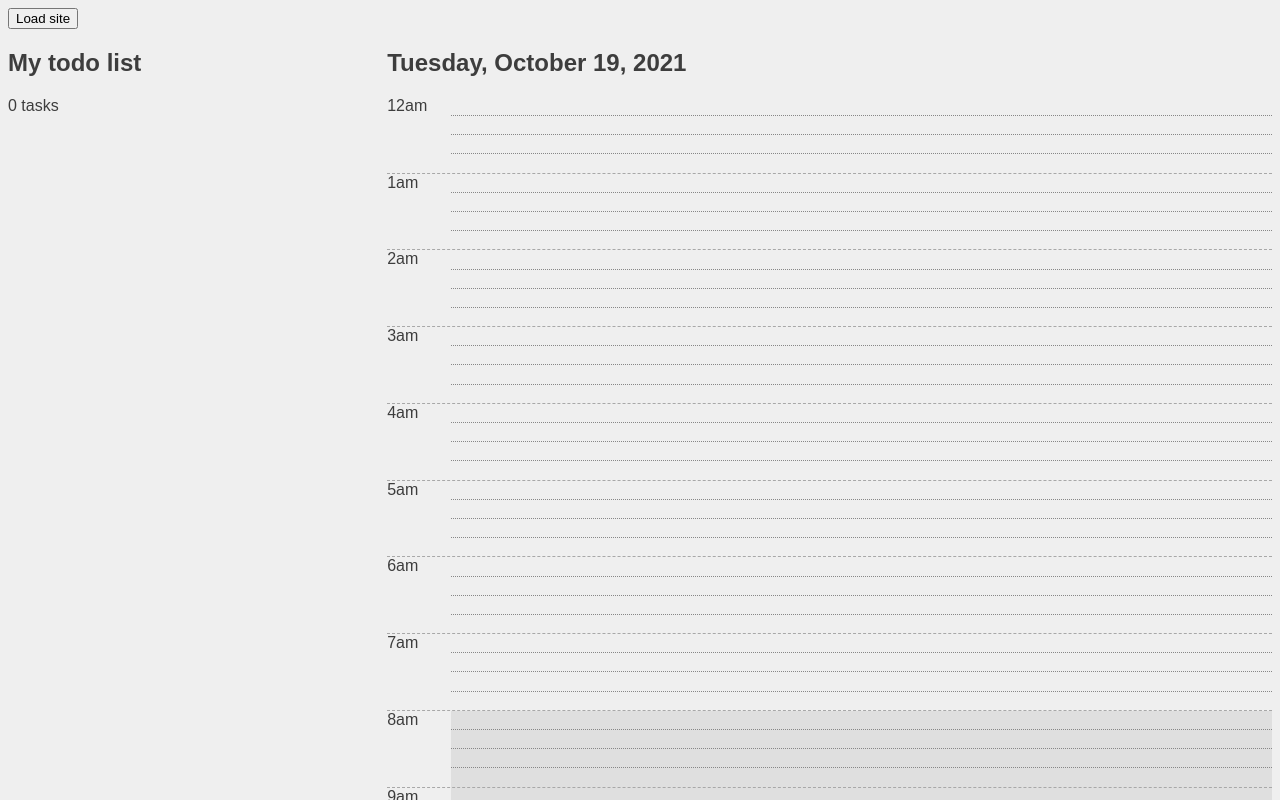
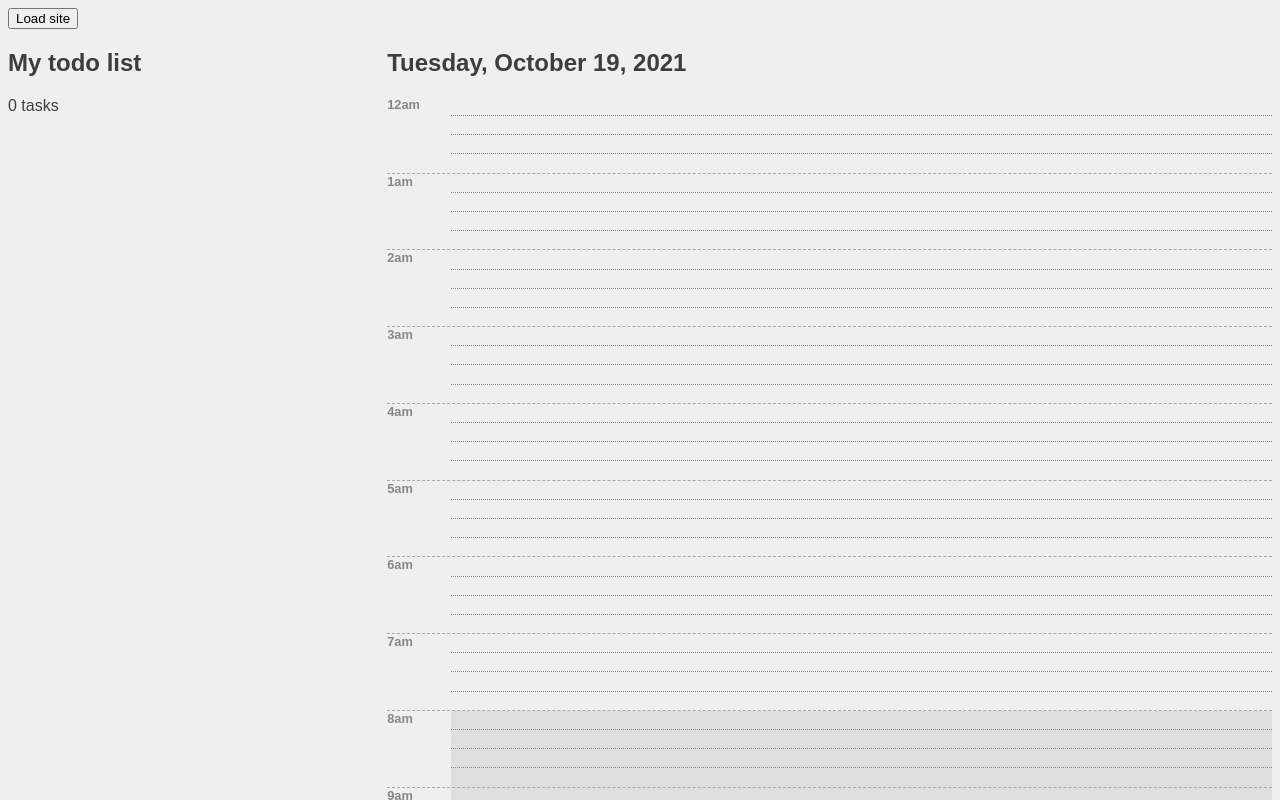
Before and after one commit to y0mbo/todo.txt, a React (Create React App) app: page / in a window 1280 px wide. Shown: the top 800 px of the page. Built offline with nearby package versions, Linux system fonts and the light colour scheme.

Commit message:
Tweaked the font-size on the hours in the grid.

```diff
--- a/src/css/style.scss
+++ b/src/css/style.scss
@@ -48,6 +48,12 @@ body {
   grid-auto-rows: 1.2rem;
   gap: 0px 0px;
   grid-auto-flow: row;
+}
+
+.htitle {
+  color: $grayscale-500;
+  font-weight: bold;
+  font-size: .8rem;
 }
 
 .hour {border-bottom: 1px dashed $grayscale-400;}
```
